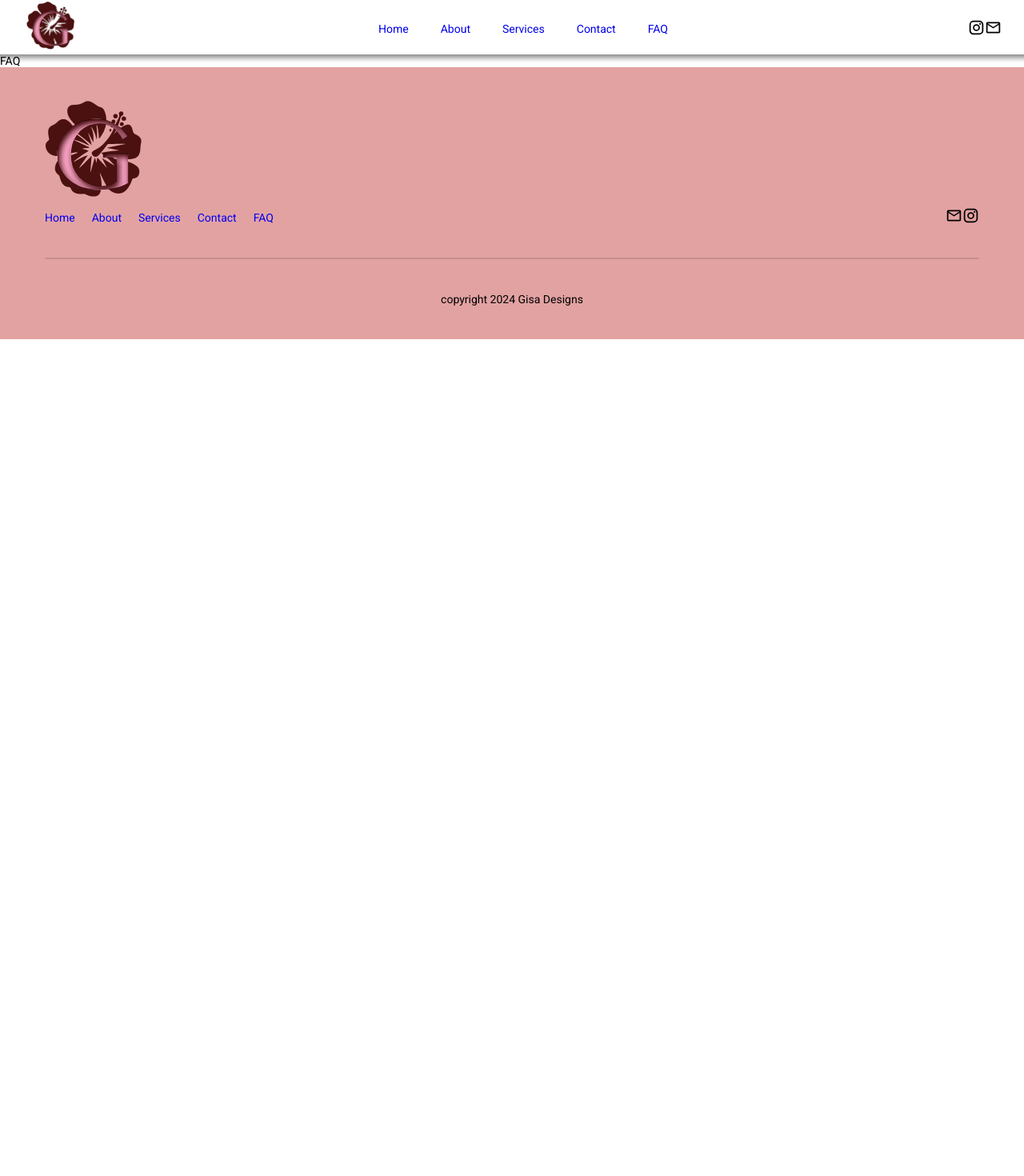
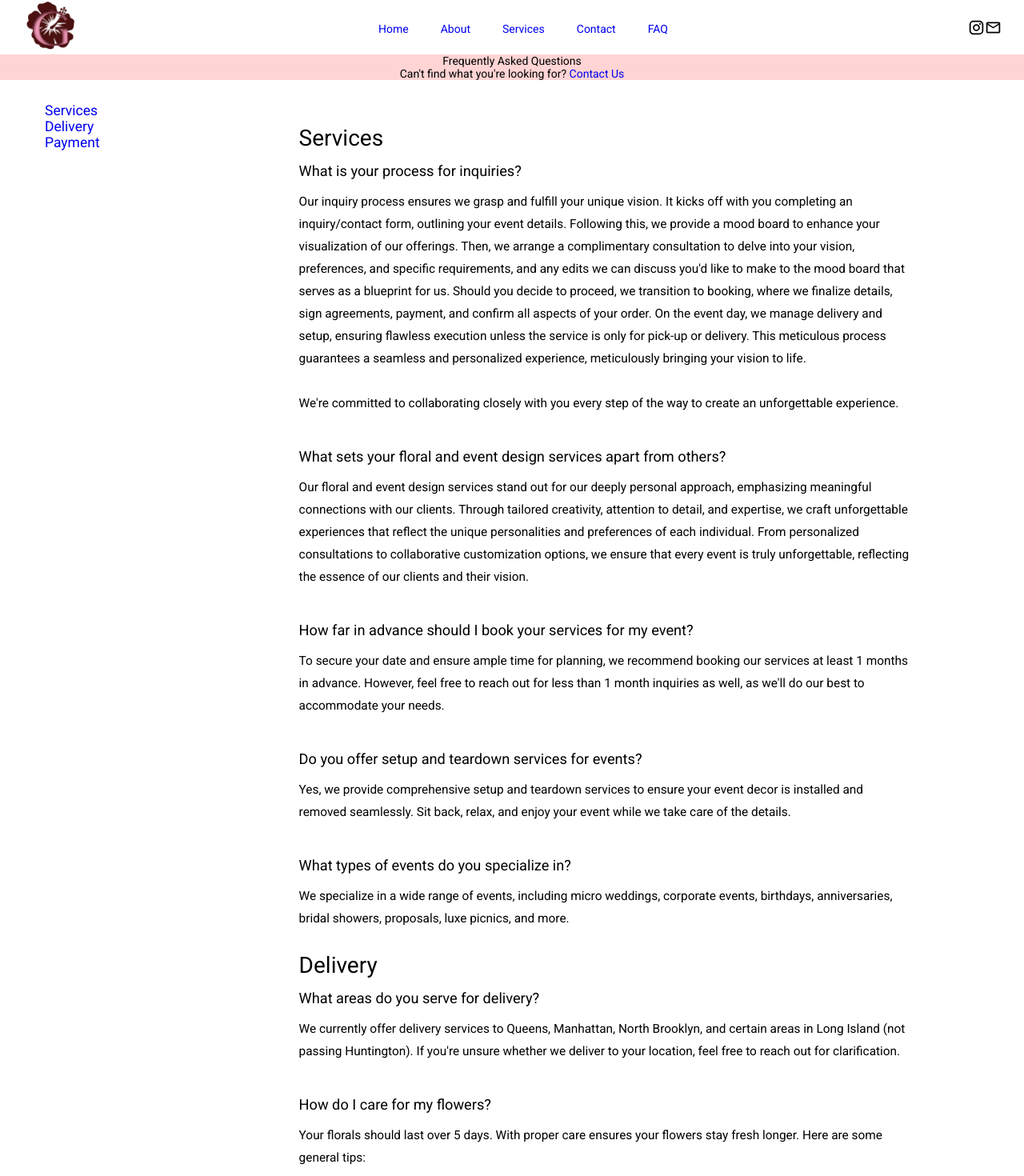
Before and after one commit to LennyRemache/gisa-designs, a React (Vite) app in the folder client/: page /faq in a window 1280 px wide. Shown: the part 8-1478 px from the top of the page at 80% size. Before the commit the page ends 800 px from the top, so only its background shows below. Built offline with nearby package versions, Linux system fonts and the light colour scheme.

Commit message:
Styled faq questions and sections elements

```diff
--- a/client/src/components/pages/FAQ.jsx
+++ b/client/src/components/pages/FAQ.jsx
@@ -1,3 +1,160 @@
+import { NavLink } from "react-router-dom";
+import "../../styles/pages/FAQ.css";
+
 export default function FAQ() {
-  return <div>FAQ</div>;
+  return (
+    <>
+      <div className="faq-parent">
+        <div className="faq-hero">
+          <div>Frequently Asked Questions</div>
+          <div>
+            Can't find what you're looking for?{" "}
+            <NavLink to="/Contact">Contact Us</NavLink>
+          </div>
+        </div>
+        <div className="faq-container">
+          <div className="faq">
+            <div className="faq-nav">
+              <ul>
+                <li>
+                  <a href="#services">Services</a>
+                </li>
+                <li>
+                  <a href="#delivery">Delivery</a>
+                </li>
+                <li>
+                  <a href="#payment">Payment</a>
+                </li>
+              </ul>
+            </div>
+            <div className="faq-questions">
+              <div id="services">
+                <p className="section-title">Services</p>
+                <ul className="section-questions">
+                  <li className="service-question">
+                    What is your process for inquiries?
+                  </li>
+                  <p className="service-answer">
+                    Our inquiry process ensures we grasp and fulfill your unique
+                    vision. It kicks off with you completing an inquiry/contact
+                    form, outlining your event details. Following this, we
+                    provide a mood board to enhance your visualization of our
+                    offerings. Then, we arrange a complimentary consultation to
+                    delve into your vision, preferences, and specific
+                    requirements, and any edits we can discuss you'd like to
+                    make to the mood board that serves as a blueprint for us.
+                    Should you decide to proceed, we transition to booking,
+                    where we finalize details, sign agreements, payment, and
+                    confirm all aspects of your order. On the event day, we
+                    manage delivery and setup, ensuring flawless execution
+                    unless the service is only for pick-up or delivery. This
+                    meticulous process guarantees a seamless and personalized
+                    experience, meticulously bringing your vision to life.{" "}
+                    <br /> <br />
+                    We're committed to collaborating closely with you every step
+                    of the way to create an unforgettable experience.
+                  </p>
+                  <li className="service-question">
+                    What sets your floral and event design services apart from
+                    others?
+                  </li>
+                  <p className="service-answer">
+                    Our floral and event design services stand out for our
+                    deeply personal approach, emphasizing meaningful connections
+                    with our clients. Through tailored creativity, attention to
+                    detail, and expertise, we craft unforgettable experiences
+                    that reflect the unique personalities and preferences of
+                    each individual. From personalized consultations to
+                    collaborative customization options, we ensure that every
+                    event is truly unforgettable, reflecting the essence of our
+                    clients and their vision.
+                  </p>
+                  <li className="service-question">
+                    How far in advance should I book your services for my event?
+                  </li>
+                  <p className="service-answer">
+                    To secure your date and ensure ample time for planning, we
+                    recommend booking our services at least 1 months in advance.
+                    However, feel free to reach out for less than 1 month
+                    inquiries as well, as we'll do our best to accommodate your
+                    needs.
+                  </p>
+                  <li className="service-question">
+                    Do you offer setup and teardown services for events?
+                  </li>
+                  <p className="service-answer">
+                    Yes, we provide comprehensive setup and teardown services to
+                    ensure your event decor is installed and removed seamlessly.
+                    Sit back, relax, and enjoy your event while we take care of
+                    the details.
+                  </p>
+                  <li className="service-question">
+                    What types of events do you specialize in?
+                  </li>
+                  <p className="service-answer">
+                    We specialize in a wide range of events, including micro
+                    weddings, corporate events, birthdays, anniversaries, bridal
+                    showers, proposals, luxe picnics, and more.
+                  </p>
+                </ul>
+              </div>
+              <div id="delivery">
+                <p className="section-title">Delivery</p>
+                <ul className="section-questions">
+                  <li className="delivery-question">
+                    What areas do you serve for delivery?
+                  </li>
+                  <p className="delivery-answer">
+                    We currently offer delivery services to Queens, Manhattan,
+                    North Brooklyn, and certain areas in Long Island (not
+                    passing Huntington). If you're unsure whether we deliver to
+                    your location, feel free to reach out for clarification.
+                  </p>
+                  <li className="delivery-question">
+                    How do I care for my flowers?
+                  </li>
+                  <div>
+                    <p className="delivery-answer-list">
+                      Your florals should last over 5 days. With proper care
+                      ensures your flowers stay fresh longer. Here are some
+                      general tips:
+                    </p>
+                    <ul className="delivery-answer-list-points">
+                      <li>
+                        Trim stems at an angle before placing them back in
+                        water.
+                      </li>
+                      <li>
+                        Change the water every 2 days and remove any wilted
+                        leaves.
+                      </li>
+                      <li>
+                        Keep flowers away from direct sunlight and heat sources.
+                      </li>
+                      <li>
+                        Follow any specific care instructions provided with your
+                        arrangement.
+                      </li>
+                    </ul>
+                  </div>
+                </ul>
+              </div>
+              <div id="payment">
+                <p className="section-title">Payment</p>
+                <ul className="section-questions">
+                  <li className="payment-question">
+                    What forms of payment do you accept?
+                  </li>
+                  <p className="payment-answer">
+                    Payment details will be provided upon confirmation of your
+                    order.
+                  </p>
+                </ul>
+              </div>
+            </div>
+          </div>
+        </div>
+      </div>
+    </>
+  );
 }
--- a/client/src/styles/Footer.css
+++ b/client/src/styles/Footer.css
@@ -21,6 +21,12 @@
 .footer-left {
   border: 0px solid blue;
   width: 75%;
+}
+
+.footer-left img {
+  max-width: 100px;
+  width: 100%;
+  height: auto;
 }
 
 .footer-nav {
--- /dev/null
+++ b/client/src/styles/pages/FAQ.css
@@ -0,0 +1,90 @@
+.faq-parent {
+  display: flex;
+  flex-direction: column;
+  justify-content: center;
+  align-items: center;
+}
+
+.faq-hero {
+  background-color: rgb(255, 212, 212);
+  border: 0px solid red;
+  width: 100%;
+  display: flex;
+  flex-direction: column;
+  justify-content: center;
+  align-items: center;
+}
+.faq-container {
+  padding: 0 4rem 0 4rem;
+}
+
+.faq {
+  border: 0px solid blue;
+  display: flex;
+  max-width: 1275px;
+  width: 100%;
+}
+
+.faq-nav {
+  border: 0px solid red;
+  width: 20%;
+  padding: 2rem 0;
+}
+
+.faq-nav ul {
+  list-style-type: none;
+}
+
+.faq-nav ul li a {
+  font-size: 1.25rem;
+}
+
+.faq-questions {
+  border: 0px solid red;
+  width: 80%;
+  padding: 4rem 6rem 2.5rem 6rem;
+}
+
+.section-title {
+  font-size: 2rem;
+}
+
+.service-question,
+.delivery-question,
+.payment-question {
+  font-size: 1.3rem;
+  padding: 1rem 0;
+  list-style-type: none;
+}
+
+.service-answer,
+.delivery-answer,
+.payment-answer {
+  padding-bottom: 2rem;
+  font-size: 1.1rem;
+  line-height: 2rem;
+}
+
+.delivery-answer-list {
+  font-size: 1.1rem;
+  padding-bottom: 1rem;
+  line-height: 2rem;
+}
+
+.delivery-answer-list-points {
+  list-style-type: disc;
+}
+
+.delivery-answer-list-points li {
+  font-size: 1.1rem;
+  line-height: 2rem;
+}
+
+.delivery-answer-list-points li:not(:last-child) {
+  margin-bottom: 1rem;
+  margin-left: 3rem;
+}
+
+.delivery-answer-list-points li:last-child {
+  margin: 0 0 2rem 3rem;
+}
--- a/client/src/styles/pages/Home.css
+++ b/client/src/styles/pages/Home.css
@@ -234,6 +234,7 @@
 
 .home-section-4 {
   width: 100%;
+  padding-bottom: 3rem;
 }
 
 .social-media {
```
